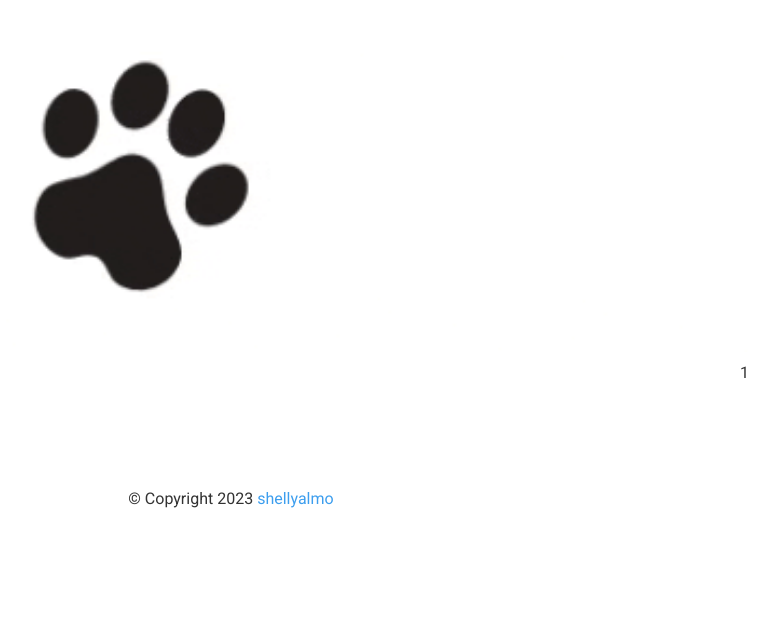
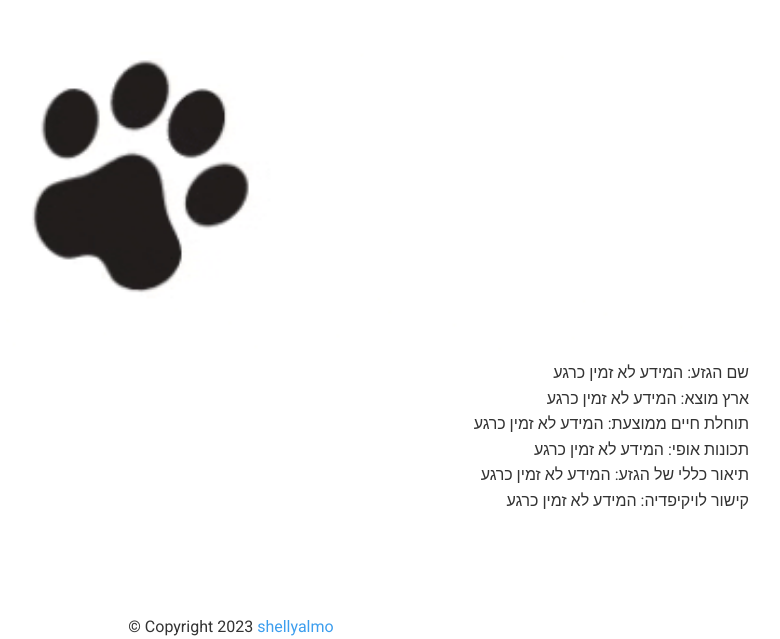
Before and after one commit to shellyalmo/petlify, a React (Create React App) app: page /1/1 in a window 1280 px wide. Shown: the part 758-1397 px from the top of the page, without its empty margins (409-1189 px from the left). Before the commit the page ends 1269 px from the top, so only its background shows below. Built offline with nearby package versions, Linux system fonts and the light colour scheme; no server answers.

Commit message:
show more info from the API in each pet page

```diff
--- /dev/null
+++ b/src/components/BreedInfo.js
@@ -0,0 +1,25 @@
+import React from "react";
+
+export const BreedInfo = ({ pet }) => {
+  const breedDetails = [
+    { title: "שם הגזע: ", data: pet?.breeds?.[0].name },
+    { title: "ארץ מוצא: ", data: pet?.breeds?.[0].origin },
+    { title: "תוחלת חיים ממוצעת: ", data: pet?.breeds?.[0].life_span },
+    { title: "תכונות אופי: ", data: pet?.breeds?.[0].temperament },
+    { title: "תיאור כללי של הגזע: ", data: pet?.breeds?.[0].description },
+    { title: "קישור לויקיפדיה: ", data: pet?.breeds?.[0].wikipedia_url },
+  ];
+  return (
+    <div>
+      {" "}
+      {breedDetails.map((item) => {
+        return (
+          <p key={item.title}>
+            {" "}
+            {item.title} {item.data || "המידע לא זמין כרגע "}
+          </p>
+        );
+      })}
+    </div>
+  );
+};
--- a/src/pages/Pet.js
+++ b/src/pages/Pet.js
@@ -1,7 +1,8 @@
-import { json, useParams } from "react-router-dom";
+import { useParams } from "react-router-dom";
 import PetCard from "../components/PetCard";
 import usePet from "../hooks/usePet";
 import loadingGif from "../assets/loading.gif";
+import { BreedInfo } from "../components/BreedInfo";
 
 const Pet = () => {
   const { id, species } = useParams();
@@ -16,7 +17,6 @@ const Pet = () => {
         </div>
       )}
       {error && <h3>שגיאה! משהו השתבש</h3>}
-
       {!loading && (
         <PetCard
           petImg={pet?.url}
@@ -25,8 +25,7 @@ const Pet = () => {
           species={species}
         />
       )}
-      {id}
-      {pet?.breeds?.[0] && JSON.stringify(pet.breeds[0])}
+      <BreedInfo pet={pet} />
     </div>
   );
 };
```
